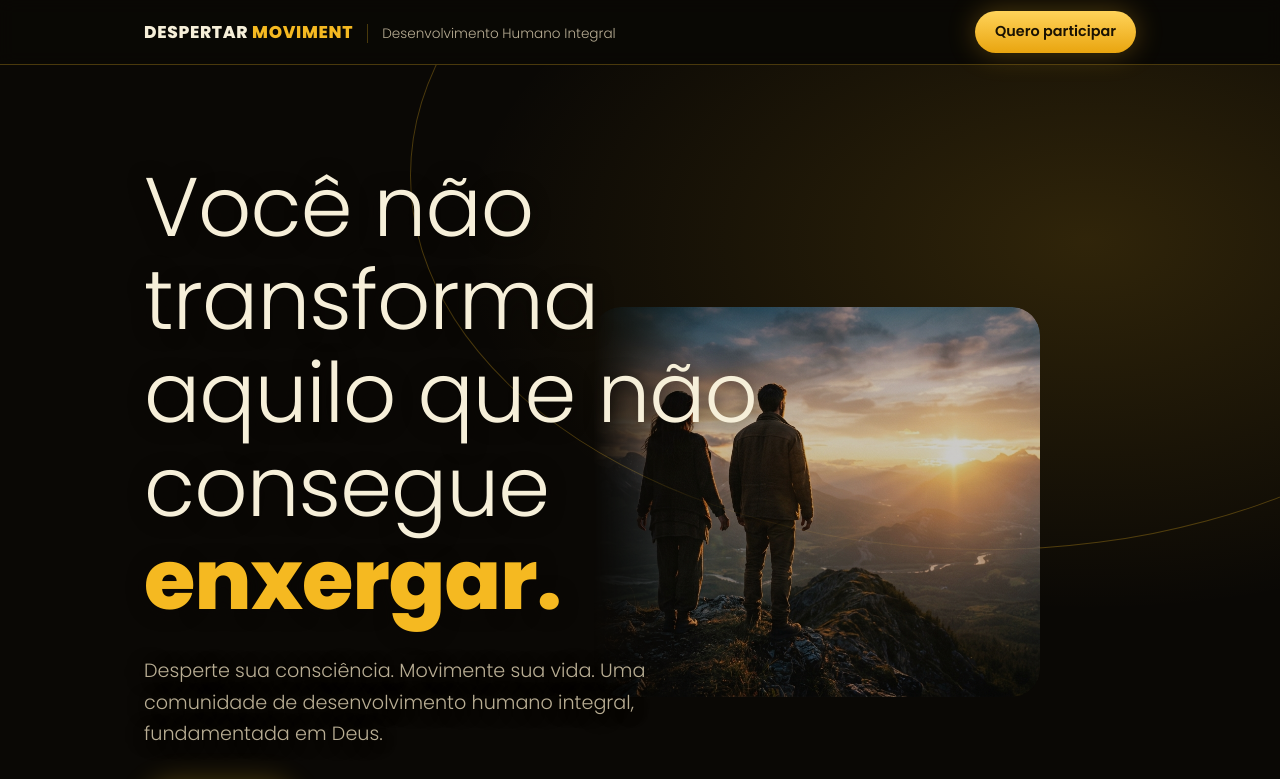
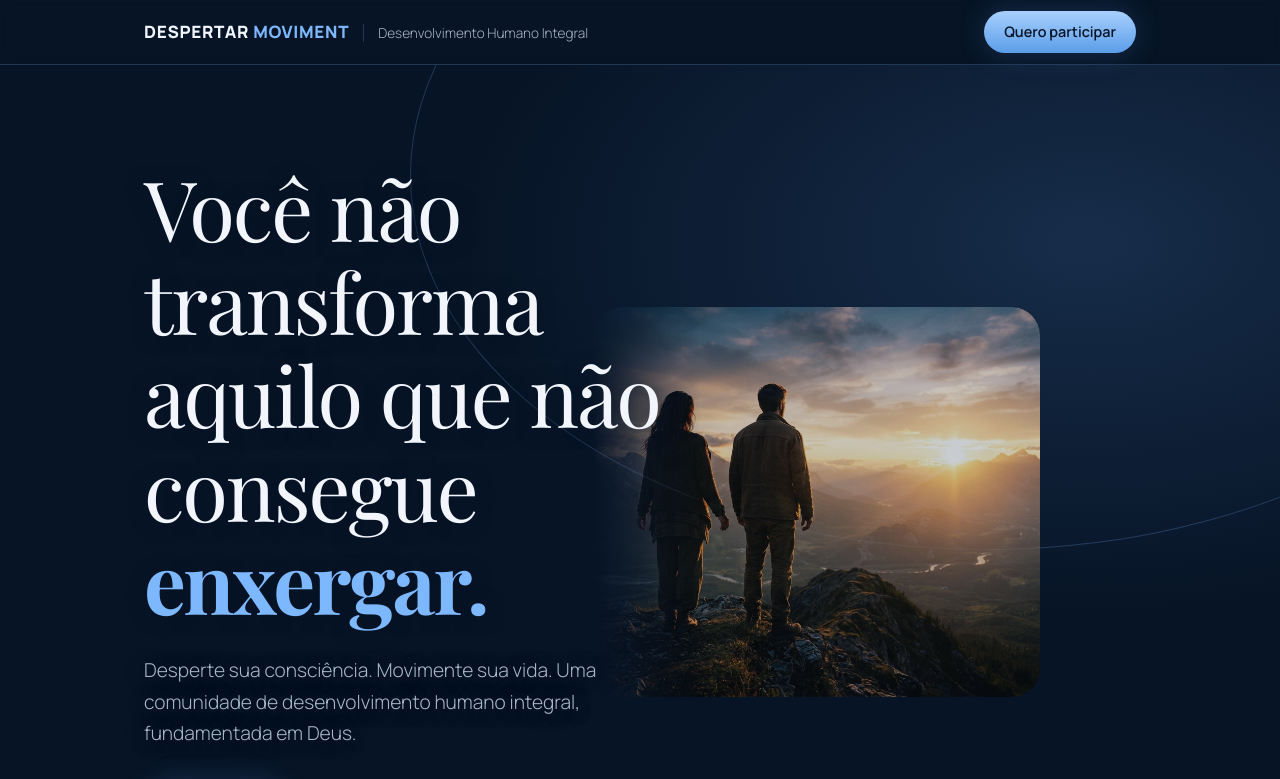
Before and after one commit to despertarmovementbrasil-svg/despetarmovement, a plain HTML site: page index.html in a window 1280 px wide. Shown: the top 779 px of the page. Drawn offline with nearby package versions, Linux system fonts and the light colour scheme.

Commit message:
Refina landing page com identidade azul premium

```diff
--- a/index.html
+++ b/index.html
@@ -6,27 +6,27 @@
 <title>Despertar Moviment – Desperte sua consciência. Movimente sua vida.</title>
 <meta name="description" content="Comunidade de desenvolvimento humano integral baseada em espiritualidade, inteligência emocional e mentalidade.">
 <link rel="preconnect" href="https://fonts.googleapis.com">
-<link href="https://fonts.googleapis.com/css2?family=Poppins:wght@300;400;600;800&display=swap" rel="stylesheet">
+<link href="https://fonts.googleapis.com/css2?family=Manrope:wght@300;400;500;600;700;800&family=Playfair+Display:wght@400;500;600;700&display=swap" rel="stylesheet">
 <style>
-:root{--bg:#0a0805;--bg2:#14100a;--gold:#f5b921;--gold2:#e8b84a;--blue:#3b82f6;--cream:#f6efd9;--mute:#b9ae94;--line:rgba(245,185,33,.28);
+:root{--bg:#071426;--bg2:#0c2038;--gold:#7db8ff;--gold2:#a8d0ff;--blue:#7db8ff;--cream:#f2f6fc;--mute:#a9b8ca;--line:rgba(125,184,255,.22);
 box-sizing:border-box;padding-top:env(safe-area-inset-top,0px);padding-bottom:env(safe-area-inset-bottom,0px)}
 html{scroll-behavior:smooth;scroll-padding-top:env(safe-area-inset-top,0px);color-scheme:dark}
 *,*::before,*::after{box-sizing:inherit}
-body{margin:0;background:var(--bg);color:var(--cream);font:300 1.0625rem/1.65 Poppins,system-ui,sans-serif}
+body{margin:0;background:var(--bg);color:var(--cream);font:300 1.0625rem/1.65 Manrope,system-ui,sans-serif}
 a{color:inherit}
 .wrap{max-width:1040px;margin:0 auto;padding:0 24px}
 section{padding:88px 0;border-top:1px solid var(--line)}
-h1,h2,h3{margin:0;line-height:1.12;font-weight:800;letter-spacing:-.01em}
+h1,h2,h3{margin:0;line-height:1.12;font-weight:600;letter-spacing:-.025em;font-family:"Playfair Display",Georgia,serif}
 h2{font-size:clamp(1.9rem,4.5vw,2.9rem);margin-bottom:20px;max-width:18ch}
 h3{font-size:1.2rem;font-weight:600}
 p{margin:0 0 16px;max-width:62ch}
 .gold{color:var(--gold)}
 .mute{color:var(--mute)}
-.btn{display:inline-block;background:linear-gradient(180deg,#ffd35a,#e9a50f);color:#1a1203;font-weight:600;text-decoration:none;padding:15px 30px;border-radius:999px;box-shadow:0 0 28px rgba(245,185,33,.3)}
+.btn{display:inline-block;background:linear-gradient(180deg,#a8d0ff,#5b9de8);color:#071426;font-weight:600;text-decoration:none;padding:15px 30px;border-radius:999px;box-shadow:0 0 28px rgba(91,157,232,.22)}
 .btn:hover{filter:brightness(1.08)}
 .btn.ghost{background:none;color:var(--gold);box-shadow:none;border:1px solid var(--gold)}
 :focus-visible{outline:2px solid var(--blue);outline-offset:3px}
-header.top{position:sticky;top:0;z-index:5;background:rgba(10,8,5,.88);backdrop-filter:blur(8px);border-bottom:1px solid var(--line);padding-top:env(safe-area-inset-top,0px)}
+header.top{position:sticky;top:0;z-index:5;background:rgba(7,20,38,.9);backdrop-filter:blur(8px);border-bottom:1px solid var(--line);padding-top:env(safe-area-inset-top,0px)}
 header.top .wrap{display:flex;align-items:center;justify-content:space-between;height:64px}
 .brand{font-weight:800;letter-spacing:.04em;text-decoration:none}
 .brand span{color:var(--gold)}
@@ -34,10 +34,10 @@ header .btn{padding:9px 20px;font-size:.9rem}
 .brand .tagline{margin-left:14px;padding-left:14px;border-left:1px solid var(--line);color:var(--mute);font-size:.85rem;font-weight:300;letter-spacing:0}
 @media(max-width:700px){.brand .tagline{display:none}}
 /* hero */
-.hero{border:0;padding:96px 0 104px;position:relative;overflow:hidden;background:radial-gradient(ellipse 70% 60% at 85% 20%,rgba(245,185,33,.16),transparent 70%)}
+.hero{border:0;padding:96px 0 104px;position:relative;overflow:hidden;background:radial-gradient(ellipse 70% 60% at 85% 20%,rgba(91,157,232,.18),transparent 70%)}
 .hero::after{content:"";position:absolute;right:-22%;top:-30%;width:90%;aspect-ratio:2/1.3;border:1px solid var(--line);border-radius:50%;pointer-events:none}
 .hero h1{font-size:clamp(2.5rem,7.5vw,5.2rem);font-weight:300;max-width:12ch;margin-bottom:28px}
-.hero h1 b{font-weight:800;color:var(--gold)}
+.hero h1 b{font-weight:700;color:var(--gold)}
 .hero p{font-size:1.2rem;color:var(--mute);max-width:46ch}
 .cta-row{display:flex;flex-wrap:wrap;gap:14px;margin-top:32px;position:relative;z-index:1}
 /* two column */
@@ -76,7 +76,7 @@ header .btn{padding:9px 20px;font-size:.9rem}
 /* pricing */
 .plans{display:grid;grid-template-columns:1fr 1fr;gap:24px;margin-top:40px}
 .plan{border:1px solid var(--line);border-radius:22px;padding:36px 32px;background:rgba(255,255,255,.02);display:flex;flex-direction:column}
-.plan.best{border:2px solid var(--gold);background:rgba(245,185,33,.06)}
+.plan.best{border:2px solid var(--gold);background:rgba(91,157,232,.07)}
 .plan .tag{color:var(--gold2);font-weight:600;font-size:.9rem;min-height:1.6em}
 .price{font-size:3rem;font-weight:800;color:var(--gold);line-height:1.1;margin:8px 0 2px}
 .plan ul{list-style:none;padding:0;margin:22px 0 28px;flex:1}
@@ -95,7 +95,7 @@ summary::after{content:"+";color:var(--gold);font-size:1.4rem;line-height:1}
 details[open] summary::after{content:"–"}
 details p{margin:12px 0 0;color:var(--mute)}
 /* final */
-.final{text-align:center;background:radial-gradient(ellipse 60% 70% at 50% 100%,rgba(245,185,33,.18),transparent 70%)}
+.final{text-align:center;background:radial-gradient(ellipse 60% 70% at 50% 100%,rgba(91,157,232,.16),transparent 70%)}
 .final h2{margin:0 auto 20px;max-width:16ch}
 .final p{margin:0 auto 28px;color:var(--mute)}
 footer{border-top:1px solid var(--line);padding:32px 0 40px;color:var(--mute);font-size:.9rem;text-align:center}
@@ -111,9 +111,9 @@ footer{border-top:1px solid var(--line);padding:32px 0 40px;color:var(--mute);fo
 
 /* imagens do movimento */
 .hero{isolation:isolate}
-.hero-image{position:absolute;z-index:-1;right:max(0px,calc((100vw - 1040px)/2));top:50%;transform:translateY(-50%);width:min(43%,490px);height:390px;object-fit:cover;object-position:center;border-radius:28px;opacity:.78;mask-image:linear-gradient(90deg,transparent 0%,#000 24%);box-shadow:0 24px 80px rgba(0,0,0,.45)}
+.hero-image{position:absolute;z-index:-1;right:max(0px,calc((100vw - 1040px)/2));top:50%;transform:translateY(-50%);width:min(43%,490px);height:390px;object-fit:cover;object-position:center;border-radius:28px;opacity:.78;mask-image:linear-gradient(90deg,transparent 0%,#000 24%);box-shadow:0 24px 80px rgba(0,0,0,.35)}
 .hero .wrap{position:relative;z-index:1}
-.hero h1,.hero p{ text-shadow:0 2px 18px rgba(10,8,5,.8)}
+.hero h1,.hero p{ text-shadow:0 2px 18px rgba(7,20,38,.82)}
 .pillars div{padding:0 0 28px;overflow:hidden}
 .pillars .pillar-img{display:block;width:100%;height:190px;object-fit:cover;margin-bottom:24px}
 .pillars h3,.pillars small,.pillars p{margin-left:26px;margin-right:26px}
```
